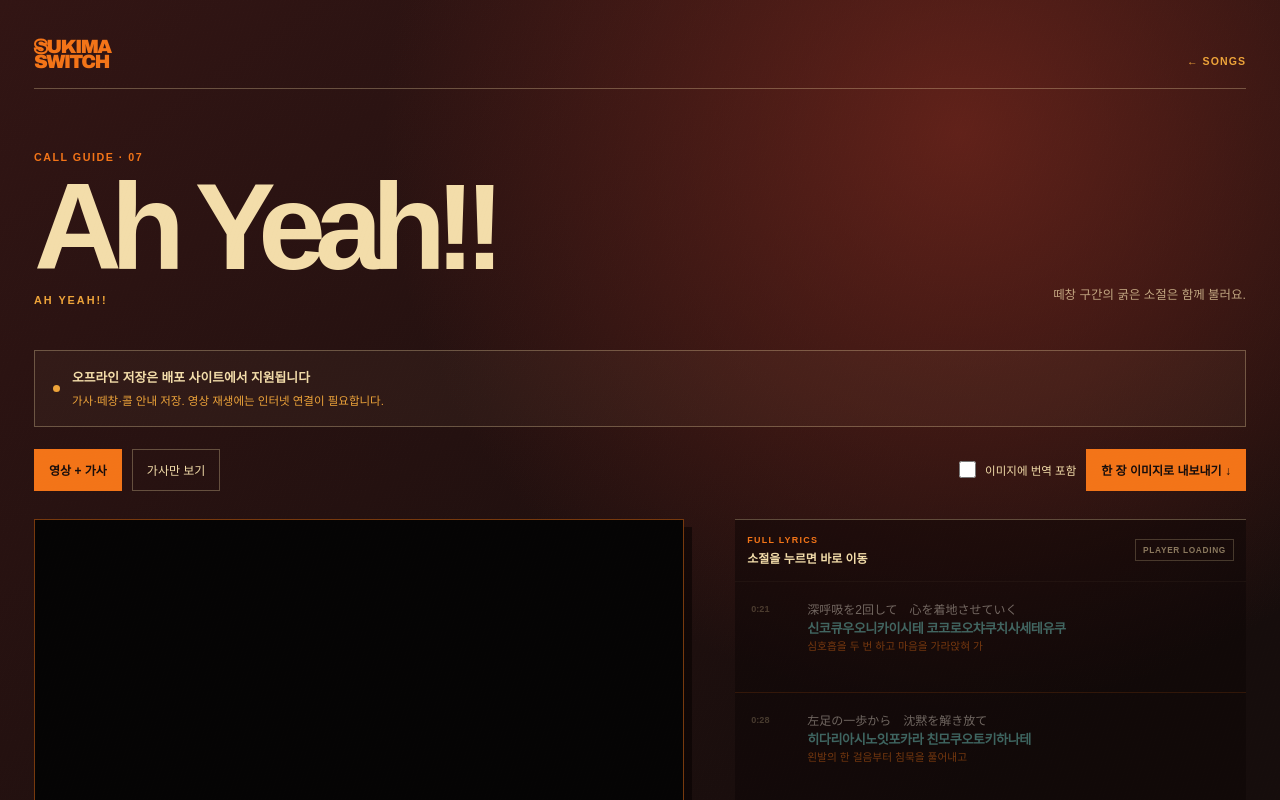
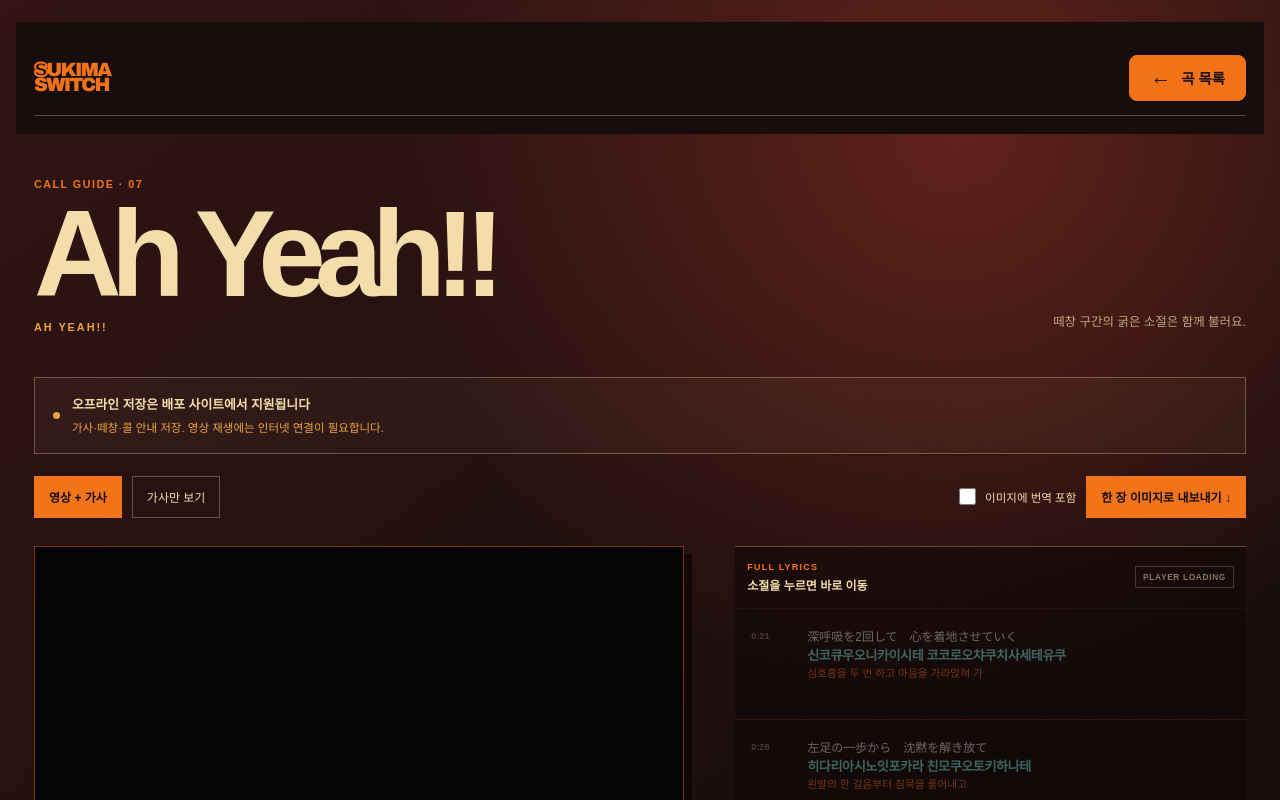
Before and after one commit to Wondaeng/sukima_fansite, a React (Vite) app: page /call-guide/ah-yeah in a window 1280 px wide. Shown: the top 800 px of the page. Built offline with nearby package versions, Linux system fonts and the light colour scheme.

Commit message:
Fix fonts

```diff
--- a/package.json
+++ b/package.json
@@ -12,6 +12,8 @@
     "lint": "eslint ."
   },
   "dependencies": {
+    "@fontsource-variable/noto-sans-jp": "^5.3.0",
+    "@fontsource-variable/noto-sans-kr": "^5.3.0",
     "@vercel/analytics": "^2.0.1",
     "react": "19.2.6",
     "react-dom": "19.2.6",
--- a/src/call-guide/guide-image.ts
+++ b/src/call-guide/guide-image.ts
@@ -1,36 +1,41 @@
 import { cueNames, portableLines } from "./portable-data";
 import type { LyricToken, PublishedSongSync, SongGuideData } from "./song-types";
+import "@fontsource-variable/noto-sans-kr";
+import "@fontsource-variable/noto-sans-jp";
 
-const FONT = '"Malgun Gothic", "Apple SD Gothic Neo", Arial, sans-serif';
+const FONT = '"Noto Sans KR Variable", "Noto Sans JP Variable", sans-serif';
+const JAPANESE_FONT = '"Noto Sans JP Variable", "Noto Sans KR Variable", sans-serif';
 const INK = "#29211e", MUTED = "#776c61", CALL = "#ad3b13", PAPER = "#fff9ed";
 type Run = { text: string; bold: boolean; color: string };
-type Row = { runs: Run[]; size: number; height: number };
+type Row = { runs: Run[]; size: number; height: number; family: string };
 type Block = { rows: Row[]; height: number; sing: boolean; number: number };
 
-function font(size: number, bold = false) { return `${bold ? 800 : 400} ${size}px ${FONT}`; }
+function font(size: number, bold = false, family = FONT) { return `${bold ? 700 : 400} ${size}px ${family}`; }
 
-function wrap(ctx: CanvasRenderingContext2D, tokens: LyricToken[], width: number, size: number, color: string): Row[] {
-  const rows: Row[] = [];
-  let runs: Run[] = [], used = 0;
-  const flush = () => { rows.push({ runs, size, height: size * 1.5 }); runs = []; used = 0; };
+function fitLine(ctx: CanvasRenderingContext2D, tokens: LyricToken[], width: number, size: number, color: string, family = FONT): Row[] {
+  const runs: Run[] = [];
   for (const token of tokens) {
-    const bold = Boolean(token.call), ink = bold ? CALL : color;
-    ctx.font = font(size, bold);
-    for (const char of Array.from(token.text)) {
-      if (char === "\n") { flush(); continue; }
-      const length = ctx.measureText(char).width;
-      if (used + length > width && runs.length) flush();
-      const last = runs.at(-1);
-      if (last && last.bold === bold && last.color === ink) last.text += char;
-      else runs.push({ text: char, bold, color: ink });
-      used += length;
-    }
+    const bold = Boolean(token.call);
+    const text = token.text.replace(/[\r\n\u2028\u2029]+/g, " ");
+    const last = runs.at(-1);
+    if (last && last.bold === bold) last.text += text;
+    else runs.push({ text, bold, color: bold ? CALL : color });
   }
-  if (runs.length) flush();
-  return rows;
+  if (!runs.some(run => run.text)) return [];
+  const measure = (value: number) => runs.reduce((sum, run) => {
+    ctx.font = font(value, run.bold, family);
+    return sum + ctx.measureText(run.text).width;
+  }, 0);
+  // Fit the complete styled line, without clipping, wrapping, or dropping text.
+  let fitted = size;
+  while (measure(fitted) > width) fitted *= Math.min(.99, (width - 2) / measure(fitted));
+  return [{ runs, size: fitted, height: size * 1.6, family }];
 }
 
 export async function renderGuideImage(song: SongGuideData, sync: PublishedSongSync | undefined, translation: boolean): Promise<Blob> {
+  const lines = portableLines(song, sync);
+  const text = JSON.stringify({ title: song.title, reading: song.reading, lines, cueNames });
+  await Promise.all([FONT, JAPANESE_FONT].flatMap(family => [false, true].map(bold => document.fonts.load(font(29, bold, family), text))));
   await document.fonts.ready;
   const canvas = document.createElement("canvas");
   const ctx = canvas.getContext("2d");
@@ -38,16 +43,16 @@ export async function renderGuideImage(song: SongGuideData, sync: PublishedSongS
   const width = 2400, margin = 100, gap = 70, columns = 3;
   const columnWidth = (width - margin * 2 - gap * 2) / columns;
   const contentWidth = columnWidth - 26;
-  const blocks: Block[] = portableLines(song, sync).map((line, index) => {
+  const blocks: Block[] = lines.map((line, index) => {
     const sing = line.cues.some(cue => cue.kind === "sing");
     const rows: Row[] = [];
     for (const cue of line.cues) {
       const annotation = `[${cueNames[cue.kind]}] ${cue.title}${cue.detail ? ` · ${cue.detail}` : ""}${cue.pattern ? ` (${cue.pattern})` : ""}`;
-      rows.push(...wrap(ctx, [{ text: annotation, call: true }], contentWidth, 21, CALL));
+      rows.push(...fitLine(ctx, [{ text: annotation, call: true }], contentWidth, 21, CALL));
     }
-    rows.push(...wrap(ctx, line.original, contentWidth, 24, MUTED));
-    rows.push(...wrap(ctx, line.pronunciation, contentWidth, 29, INK));
-    if (translation) rows.push(...wrap(ctx, line.translation, contentWidth, 22, MUTED));
+    rows.push(...fitLine(ctx, line.original, contentWidth, 24, MUTED, JAPANESE_FONT));
+    rows.push(...fitLine(ctx, line.pronunciation, contentWidth, 29, INK));
+    if (translation) rows.push(...fitLine(ctx, line.translation, contentWidth, 22, MUTED));
     return { rows, sing, number: index + 1, height: rows.reduce((sum, row) => sum + row.height, 0) + (line.breakBefore ? 30 : 20) };
   });
   // Contiguous, balanced columns; keep every lyric block and its cues together.
@@ -66,7 +71,7 @@ export async function renderGuideImage(song: SongGuideData, sync: PublishedSongS
     }
     groups.push(group);
   }
-  const titleRows = wrap(ctx, [{text: song.title}], width - margin * 2, 76, INK);
+  const titleRows = fitLine(ctx, [{text: song.title, call: true}], width - margin * 2, 76, INK, JAPANESE_FONT);
   const headerHeight = 260 + titleRows.length * 114;
   const bodyHeight = Math.max(...groups.map(group => group.reduce((sum, block) => sum + block.height, 0)));
   canvas.width = width;
@@ -79,7 +84,7 @@ export async function renderGuideImage(song: SongGuideData, sync: PublishedSongS
   ctx.fillText("SUKIMA SWITCH  /  CALL GUIDE", margin, 70);
   let titleY = 128;
   for (const row of titleRows) {
-    ctx.font = font(row.size, true); ctx.fillStyle = INK;
+    ctx.font = font(row.size, true, row.family); ctx.fillStyle = INK;
     ctx.fillText(row.runs.map(run => run.text).join(""), margin, titleY); titleY += row.height;
   }
   ctx.font = font(24); ctx.fillStyle = MUTED;
@@ -100,9 +105,9 @@ export async function renderGuideImage(song: SongGuideData, sync: PublishedSongS
       for (const row of block.rows) {
         let runX = x + 26;
         for (const run of row.runs) {
-          ctx.font = font(row.size, run.bold); ctx.fillStyle = run.color;
-          // Per-character drawing matches the wrapping measurements exactly.
-          for (const char of Array.from(run.text)) { ctx.fillText(char, runX, rowY); runX += ctx.measureText(char).width; }
+          ctx.font = font(row.size, run.bold, row.family); ctx.fillStyle = run.color;
+          ctx.fillText(run.text, runX, rowY);
+          runX += ctx.measureText(run.text).width;
         }
         rowY += row.height;
       }
--- a/src/call-guide/song-guide-page.tsx
+++ b/src/call-guide/song-guide-page.tsx
@@ -20,7 +20,7 @@ export function SongGuidePage() {
               <span><span className="wordmark-outline">S</span>UKIMA</span>
               <span>SWITCH</span>
             </Link>
-            <Link className="back-link" to="/call-guide">← SONGS</Link>
+            <Link className="song-list-button" to="/call-guide"><span aria-hidden="true">←</span> 곡 목록</Link>
           </header>
           <section className="song-guide-empty">
             <span>UNKNOWN SONG</span>
@@ -46,7 +46,7 @@ export function SongGuidePage() {
             <span><span className="wordmark-outline">S</span>UKIMA</span>
             <span>SWITCH</span>
           </Link>
-          <Link className="back-link" to="/call-guide">← SONGS</Link>
+          <Link className="song-list-button" to="/call-guide"><span aria-hidden="true">←</span> 곡 목록</Link>
         </header>
 
         <section className="song-guide-heading">
--- a/src/globals.css
+++ b/src/globals.css
@@ -332,6 +332,40 @@ a {
   letter-spacing: 0.1em;
 }
 
+.song-guide-page > .subpage-header {
+  position: sticky;
+  top: 0;
+  z-index: 20;
+  align-items: center;
+  min-height: 76px;
+  padding: 12px 0;
+  background: var(--ink);
+  box-shadow: 0 0 0 18px var(--ink);
+}
+
+.song-list-button {
+  display: inline-flex;
+  align-items: center;
+  justify-content: center;
+  gap: 10px;
+  min-height: 46px;
+  padding: 10px 20px;
+  border: 1px solid var(--orange);
+  border-radius: 8px;
+  background: var(--orange);
+  color: var(--ink);
+  font-size: .9rem;
+  font-weight: 800;
+}
+
+.song-list-button span { font-size: 1.3rem; line-height: 1; }
+.song-list-button:hover { background: var(--amber); border-color: var(--amber); }
+.song-list-button:focus-visible { outline: 3px solid var(--paper); outline-offset: 4px; }
+
+@media (min-width: 900px) {
+  .song-guide-page .video-column { top: 106px; }
+}
+
 .guide-heading {
   padding: 54px 0 46px;
 }
--- a/vite.config.ts
+++ b/vite.config.ts
@@ -8,7 +8,7 @@ export default defineConfig({
     injectRegister: false,
     manifest: false,
     workbox: {
-      globPatterns: ["**/*.{js,css,html,svg,jpg,png}"],
+      globPatterns: ["**/*.{js,css,html,svg,jpg,png,woff2}"],
       maximumFileSizeToCacheInBytes: 5 * 1024 * 1024,
       navigateFallback: "/index.html",
       navigateFallbackDenylist: [/^\/_vercel\//],
```
Also changed, not shown: 1 other file (tests, documents, lock files or other folders).
